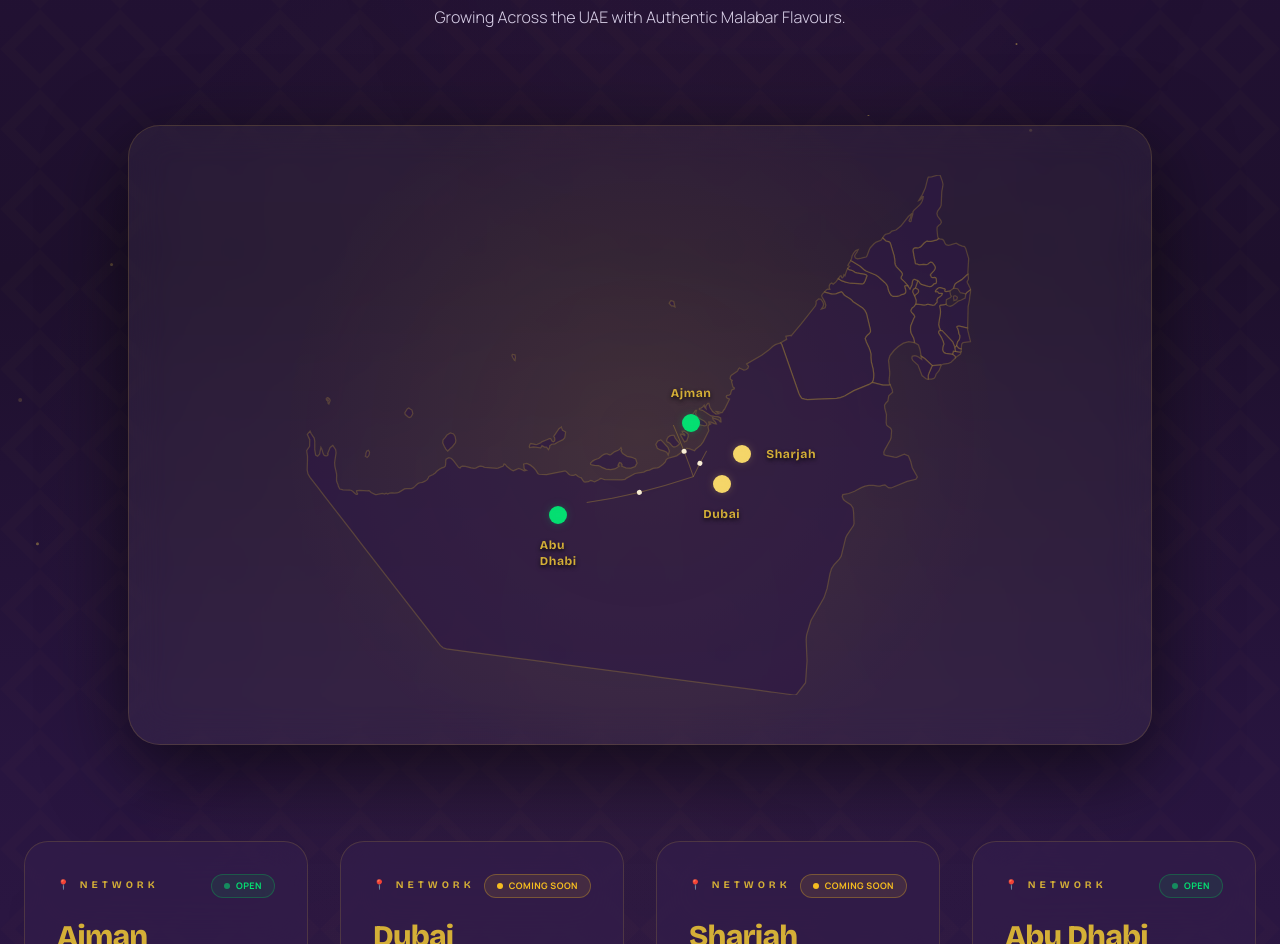
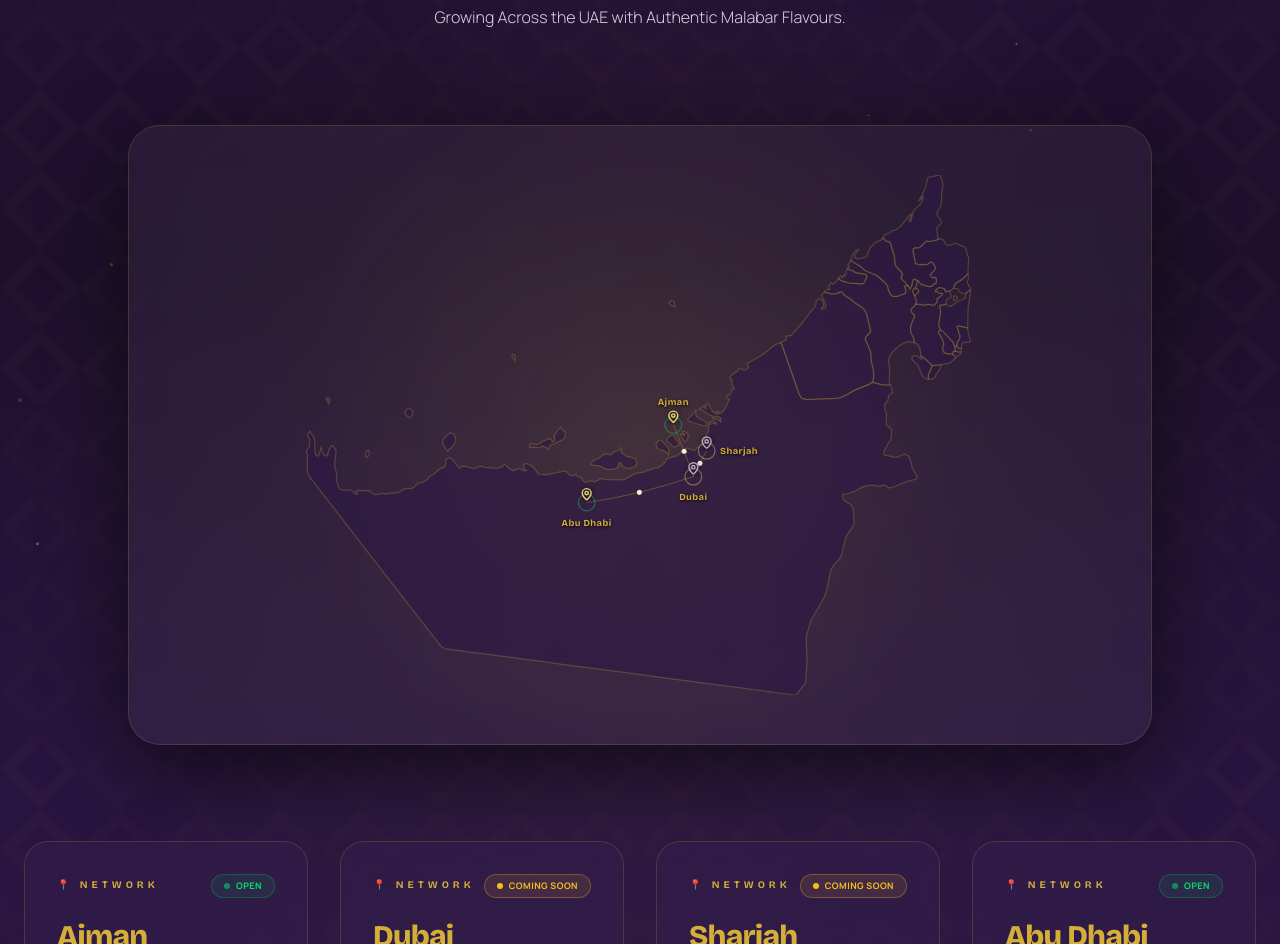
Before and after one commit to Nuro7/wahadshay, a React (Vite) app: page / in a window 1280 px wide. Shown: the part 3800-4744 px from the top of the page. Built offline with nearby package versions, Linux system fonts and the light colour scheme.

Commit message:
Integrate location markers and text labels directly inside SVG coordinate space for perfect alignment

```diff
--- a/src/components/FranchiseSection.tsx
+++ b/src/components/FranchiseSection.tsx
@@ -1,5 +1,6 @@
 import { useEffect, useRef, useState } from "react";
 import { motion } from "framer-motion";
+import { MapPin } from "lucide-react";
 
 interface Branch {
   city: string;
@@ -481,78 +482,98 @@ export default function FranchiseSection() {
                   );
                 })}
               </g>
-            </svg>
-          </div>
 
-          {/* Location Elegant City Labels directly on the map (No pins) */}
-          <div className="absolute inset-0 pointer-events-none z-20">
+              {/* Render Location Markers directly inside the SVG space to ensure perfect alignment */}
               {branches.map((b, i) => {
                 const isActive = hoveredCard === b.city;
                 const isOpen = b.status === "Open";
+
+                // SVG coordinate offsets for city names to prevent overlap:
+                // Ajman: text above (mapX, mapY - 24)
+                // Dubai: text below (mapX, mapY + 28)
+                // Sharjah: text to the right (mapX + 16, mapY + 4)
+                // Abu Dhabi: text below (mapX, mapY + 28)
+                let textX = b.mapX;
+                let textY = b.mapY;
+                let textAnchor = "middle";
+
+                if (b.city === "Ajman") {
+                  textY = b.mapY - 24;
+                } else if (b.city === "Dubai") {
+                  textY = b.mapY + 28;
+                } else if (b.city === "Sharjah") {
+                  textX = b.mapX + 16;
+                  textY = b.mapY + 4;
+                  textAnchor = "start";
+                } else if (b.city === "Abu Dhabi") {
+                  textY = b.mapY + 28;
+                }
+
                 return (
-                <div
-                  key={b.city}
-                  className="absolute transition-all duration-500"
+                  <g key={b.city} className="transition-all duration-300">
+                    {/* Ring ping ripple animation (drawn as an SVG expanding circle) */}
+                    <circle
+                      cx={b.mapX}
+                      cy={b.mapY}
+                      r={isActive ? 18 : 10}
+                      className={`fill-none transition-all duration-500 ${
+                        isOpen ? "stroke-green-400" : "stroke-[#F5D66A]"
+                      } opacity-40`}
                       style={{
-                    left: b.x,
-                    top: b.y,
-                    transform: "translate(-50%, -50%)",
-                  }}
-                >
-                  {/* Simple Location Dot Symbol */}
-                  <div className="relative flex items-center justify-center w-6 h-6">
-                    {/* Ring ping ripple animation */}
-                    <span
-                      className={`absolute rounded-full transition-all duration-500 ${
-                        isOpen ? "bg-green-400" : "bg-[#F5D66A]"
-                      }`}
-                      style={{
-                        width: isActive ? "32px" : "18px",
-                        height: isActive ? "32px" : "18px",
+                        transformOrigin: `${b.mapX}px ${b.mapY}px`,
                         animation: "ping 3s cubic-bezier(0, 0, 0.2, 1) infinite",
                       }}
+                      strokeWidth="1.5"
                     />
-                    {/* Glowing outer aura */}
-                    <span
-                      className={`absolute rounded-full blur-[6px] transition-all duration-500 ${
-                        isOpen ? "bg-green-400/40" : "bg-[#F5D66A]/40"
-                      }`}
+
+                    {/* Glowing blinking location pin inside SVG foreignObject */}
+                    <foreignObject
+                      x={b.mapX - 10}
+                      y={b.mapY - 20}
+                      width="20"
+                      height="20"
+                      className="pointer-events-none"
+                    >
+                      <motion.div
+                        animate={{
+                          scale: isActive ? 1.35 : 1,
+                          color: isOpen
+                            ? ["#22c55e", "#F5D66A", "#22c55e"] // Green to Gold
+                            : ["#F5D66A", "#AFA6C8", "#F5D66A"] // Gold to Muted Purple
+                        }}
+                        transition={{
+                          scale: { type: "spring", stiffness: 300, damping: 15 },
+                          color: { duration: 2, repeat: Infinity, ease: "easeInOut" }
+                        }}
+                        className="flex items-center justify-center w-full h-full drop-shadow-[0_2px_6px_rgba(0,0,0,0.8)]"
+                      >
+                        <MapPin size={16} className="stroke-[2.5]" />
+                      </motion.div>
+                    </foreignObject>
+
+                    {/* City Label Text */}
+                    <text
+                      x={textX}
+                      y={textY}
+                      textAnchor={textAnchor}
+                      className="font-display font-bold transition-all duration-300 select-none"
+                      fill={isActive ? "#F8EED5" : "#D4AF37"}
                       style={{
-                        width: isActive ? "20px" : "12px",
-                        height: isActive ? "20px" : "12px",
+                        fontSize: "11px",
+                        letterSpacing: "0.05em",
+                        cursor: "pointer",
+                        textShadow: isActive ? "0 0 8px rgba(212,175,55,0.8)" : "0 1px 3px rgba(0,0,0,0.9)",
+                        pointerEvents: "auto"
                       }}
-                    />
-                    {/* Central solid dot */}
-                    <span
-                      className={`relative rounded-full transition-all duration-500 shadow-[0_0_8px_currentColor] ${
-                        isOpen ? "bg-green-400 text-green-400" : "bg-[#F5D66A] text-[#F5D66A]"
-                      }`}
-                      style={{
-                        width: isActive ? "10px" : "6px",
-                        height: isActive ? "10px" : "6px",
-                      }}
-                    />
-                  </div>
-
-                  {/* Clean City Label - positioned using textOffset to prevent overlap */}
-                  <motion.div
-                    initial={{ opacity: 0, scale: 0.9 }}
-                    animate={{
-                      opacity: 1,
-                      scale: 1,
-                      color: isActive ? "#F8EED5" : "#D4AF37"
-                    }}
-                    transition={{ delay: 0.6 + i * 0.15, duration: 0.4 }}
-                    className={`absolute ${b.textOffset} font-display font-bold text-xs tracking-wider pointer-events-none transition-all duration-300`}
-                    style={{
-                      textShadow: isActive ? "0 0 10px rgba(212,175,55,0.6)" : "0 2px 4px rgba(0,0,0,0.8)",
-                    }}
+                      onMouseEnter={() => setHoveredCard(b.city)}
+                      onMouseLeave={() => setHoveredCard(null)}
                     >
                       {b.city}
-                  </motion.div>
-                </div>
+                    </text>
+                  </g>
                 );
               })}
+            </svg>
           </div>
         </motion.div>
 
```
Lines whose indentation alone changed are shown as unchanged.
